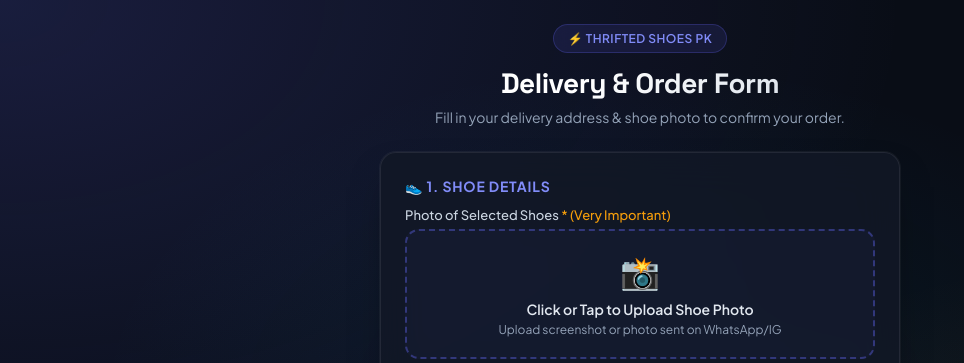
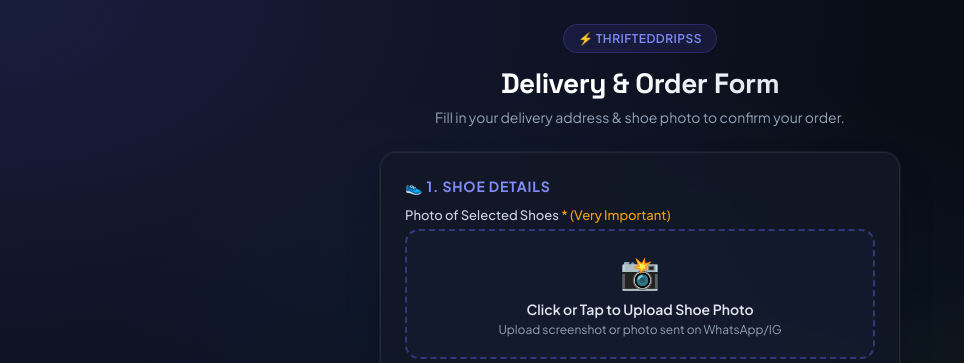
Before and after one commit to Nabos23/thriftpulse, a FastAPI app: page /order in a window 1280 px wide. Shown: the top 363 px of the page, without its empty margins (0-964 px from the left). Run offline with FastAPI, Linux system fonts and the light colour scheme; some libraries are stand-ins or nearby versions.

Commit message:
feat(branding): update store name to Thrifteddripss across all templates, configs, and customer messages

```diff
--- a/app/core/config.py
+++ b/app/core/config.py
@@ -90,7 +90,7 @@ class Settings(BaseSettings):
     BASE_URL: str = "https://crave-pendant-moonscape.ngrok-free.dev"
 
     # Store Branding
-    STORE_NAME: str = "Thrifted Shoes PK"
+    STORE_NAME: str = "Thrifteddripss"
     STORE_TAGLINE: str = "Premium Pre-Loved Sneakers & Footwear"
     STORE_CONTACT: str = "+92 312 9214688"
 
--- a/app/templates/order_form.html
+++ b/app/templates/order_form.html
@@ -3,7 +3,7 @@
 <head>
   <meta charset="UTF-8">
   <meta name="viewport" content="width=device-width, initial-scale=1.0">
-  <title>Complete Your Order - Thrifted Shoes PK</title>
+  <title>Complete Your Order - Thrifteddripss</title>
   <link rel="preconnect" href="https://fonts.googleapis.com">
   <link rel="preconnect" href="https://fonts.gstatic.com" crossorigin>
   <link href="https://fonts.googleapis.com/css2?family=Plus+Jakarta+Sans:wght@300;400;500;600;700;800&family=Space+Grotesk:wght@600;700&display=swap" rel="stylesheet">
@@ -331,7 +331,7 @@
 
   <div class="container">
     <div class="header">
-      <div class="brand-badge">⚡ Thrifted Shoes PK</div>
+      <div class="brand-badge">⚡ Thrifteddripss</div>
       <h1 class="title">Delivery & Order Form</h1>
       <p class="subtitle">Fill in your delivery address & shoe photo to confirm your order.</p>
     </div>
```
Also changed, not shown: docs/CLIENT_ONBOARDING_SETUP.md (+1 -1 lines), 1 other file.
